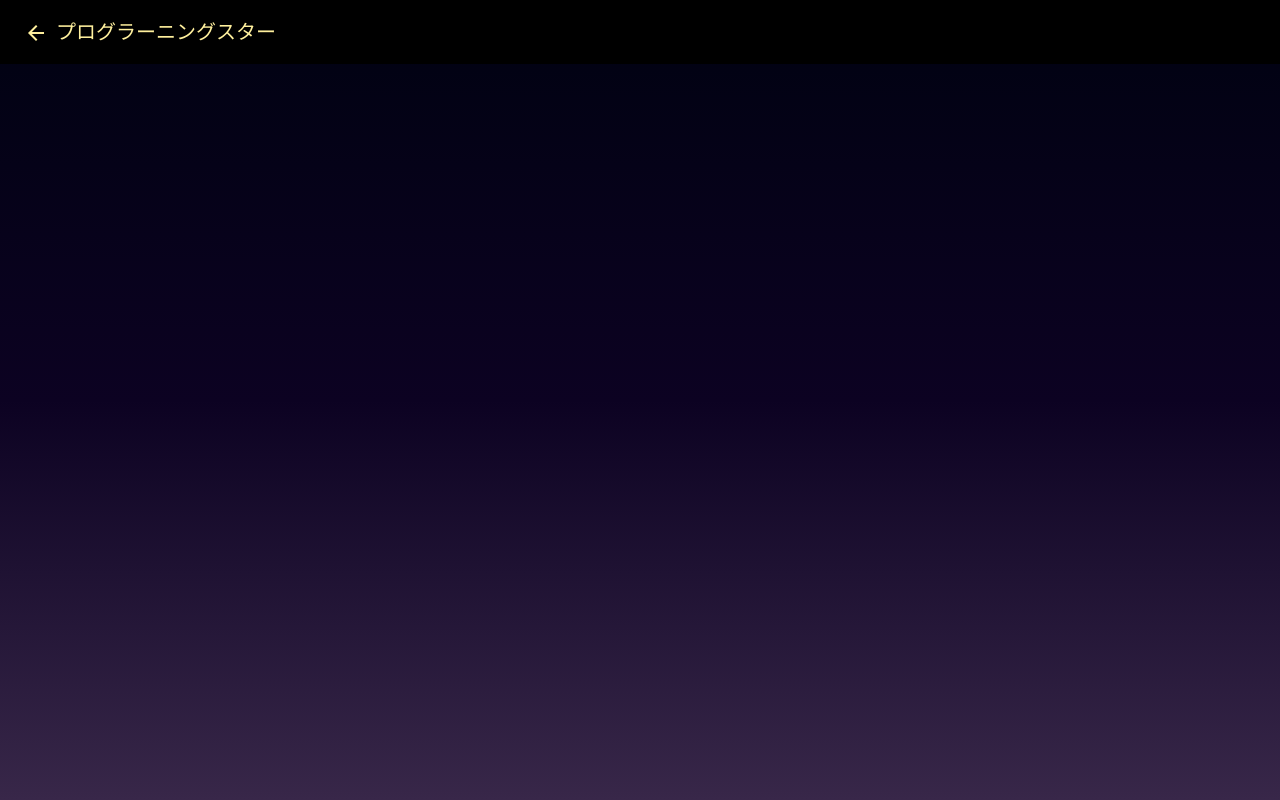
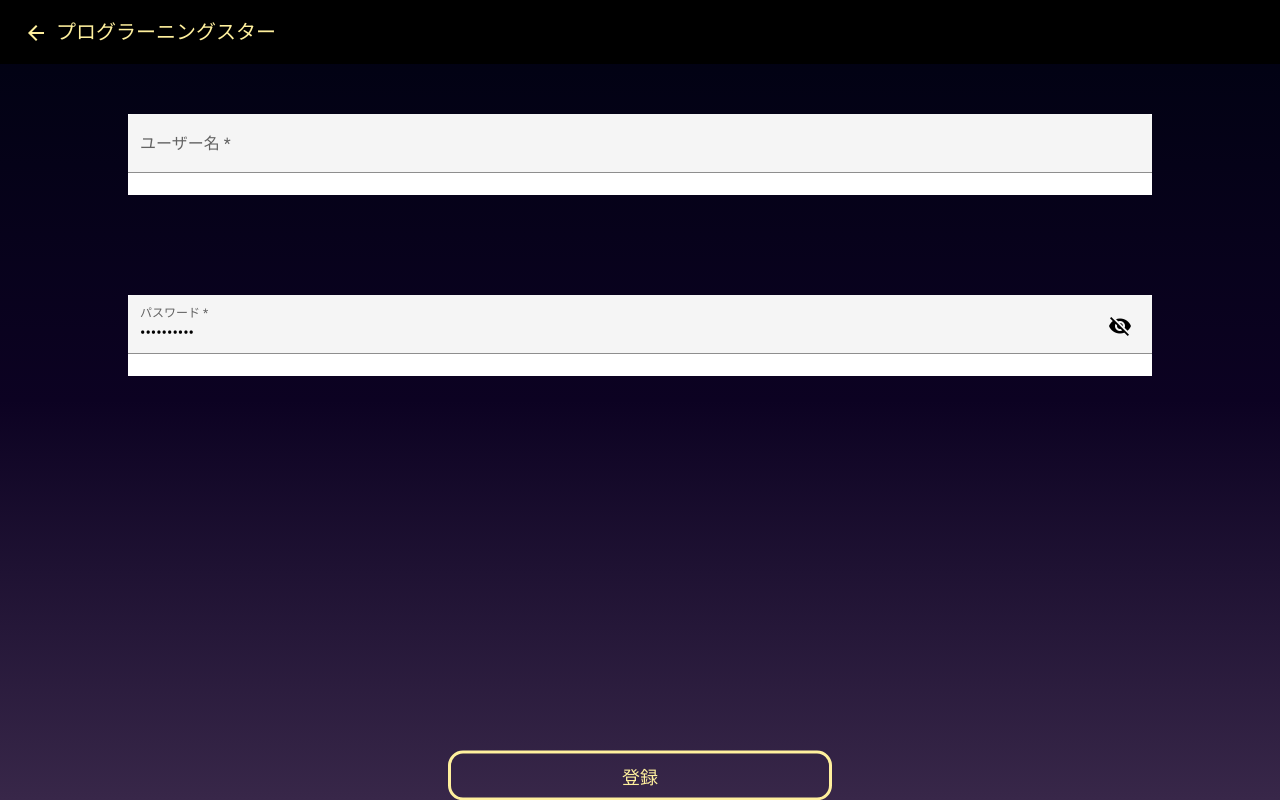
Before and after one commit to Chomolungma-229/intern-quiz-app, an Angular app in the folder app/: page /login in a window 1280 px wide. Before the commit this address led to /. Built offline with nearby package versions, Linux system fonts and the light colour scheme.

Commit message:
ログイン画面の作成

```diff
--- a/app/src/app/app-routing.module.ts
+++ b/app/src/app/app-routing.module.ts
@@ -4,11 +4,13 @@ import { RouterModule, Routes } from '@angular/router';
 import { QuizComponent } from './pages/quiz/quiz.component';
 import { StatisticsComponent } from './pages/statistics/statistics.component';
 import { SelectLanguageComponent } from './pages/select-language/select-language.component';
+import { LoginComponent } from './pages/login/login.component';
 
 const routes: Routes = [
   { path: 'quiz', component: QuizComponent },
   { path: 'statistics', component: StatisticsComponent },
   { path: 'selectlanguege', component: SelectLanguageComponent },
+  { path: 'login', component: LoginComponent},
 ];
 
 @NgModule({
--- a/app/src/app/app.component.html
+++ b/app/src/app/app.component.html
@@ -1,2 +1,2 @@
-<app-toolbar></app-toolbar>
+<app-toolbar *ngIf="hidden"></app-toolbar>
 <router-outlet></router-outlet>
--- a/app/src/app/app.component.ts
+++ b/app/src/app/app.component.ts
@@ -1,10 +1,24 @@
-import { Component } from '@angular/core';
+import { Component, OnInit } from '@angular/core';
+import { Router, NavigationEnd } from '@angular/router';
+import { filter } from 'rxjs/operators';
 
 @Component({
   selector: 'app-root',
   templateUrl: './app.component.html',
   styleUrls: ['./app.component.scss']
 })
-export class AppComponent {
-  title = 'app';
+export class AppComponent implements OnInit {
+  hiddenPath: string[] = ['login', 'signup'];
+  hidden: boolean = false;
+  constructor(
+    public router: Router,
+  ) { }
+  ngOnInit() {
+    this.router.events.pipe(
+      filter(f => f instanceof NavigationEnd)
+    )
+      .subscribe((s: any) => {
+        this.hidden = this.hiddenPath.some(e => s.url.includes(e));
+      });
+  }
 }
--- a/app/src/app/app.module.ts
+++ b/app/src/app/app.module.ts
@@ -1,5 +1,6 @@
 import { NgModule } from '@angular/core';
 import { BrowserModule } from '@angular/platform-browser';
+import { ReactiveFormsModule } from '@angular/forms';
 
 import { AppRoutingModule } from './app-routing.module';
 import { AppComponent } from './app.component';
@@ -30,7 +31,8 @@ import { ToolbarComponent } from './components/toolbar/toolbar.component';
     BrowserModule,
     AppRoutingModule,
     BrowserAnimationsModule,
-    AngularMaterialModule
+    AngularMaterialModule,
+    ReactiveFormsModule,
   ],
   providers: [],
   bootstrap: [AppComponent]
--- a/app/src/app/pages/login/login.component.html
+++ b/app/src/app/pages/login/login.component.html
@@ -1 +1,22 @@
-<p>login works!</p>
+<div>
+    <mat-form-field class="register-form-field" appearance="fill">
+        <mat-label>ユーザー名</mat-label>
+        <input matInput [formControl]="username" required>
+        <mat-error>必須項目です</mat-error>
+        <mat-error>ユーザー名かパスワードが間違っています</mat-error>
+    </mat-form-field>
+
+    <mat-form-field class="register-form-field" appearance="fill">
+        <mat-label>パスワード</mat-label>
+        <input matInput [type]="hide ? 'password' : 'text'" [formControl]="password">
+        <button mat-icon-button matSuffix (click)="hide = !hide" [attr.aria-label]="'Hide password'" [attr.aria-pressed]="hide">
+        <mat-icon>{{hide ? 'visibility_off' : 'visibility'}}</mat-icon>
+        </button>
+        <mat-error *ngIf="password.errors?.['required']">必須項目です</mat-error>
+        <mat-error *ngIf="password.errors?.['requiredTrue']">ユーザー名かパスワードが間違っています</mat-error>
+    </mat-form-field>
+</div>
+
+<footer>
+    <button class="home-button">登録</button>
+</footer>
--- a/app/src/app/pages/login/login.component.scss
+++ b/app/src/app/pages/login/login.component.scss
@@ -0,0 +1,14 @@
+.register-form-field{
+    background-color: #ffffff;
+    width: 80%;
+    margin: 50px auto;
+}
+
+input.example-right-align::-webkit-outer-spin-button,
+input.example-right-align::-webkit-inner-spin-button {
+    display: none;
+}
+
+input.example-right-align {
+    -moz-appearance: textfield;
+}
--- a/app/src/app/pages/login/login.component.ts
+++ b/app/src/app/pages/login/login.component.ts
@@ -1,4 +1,5 @@
 import { Component, OnInit } from '@angular/core';
+import { FormControl, Validators } from '@angular/forms';
 
 @Component({
   selector: 'app-login',
@@ -7,6 +8,11 @@ import { Component, OnInit } from '@angular/core';
 })
 export class LoginComponent implements OnInit {
 
+  hide = true;
+
+  username = new FormControl('', [Validators.required, Validators.requiredTrue,]);
+  password = new FormControl('some value',[Validators.required, Validators.requiredTrue,]);
+
   constructor() { }
 
   ngOnInit(): void {
```
